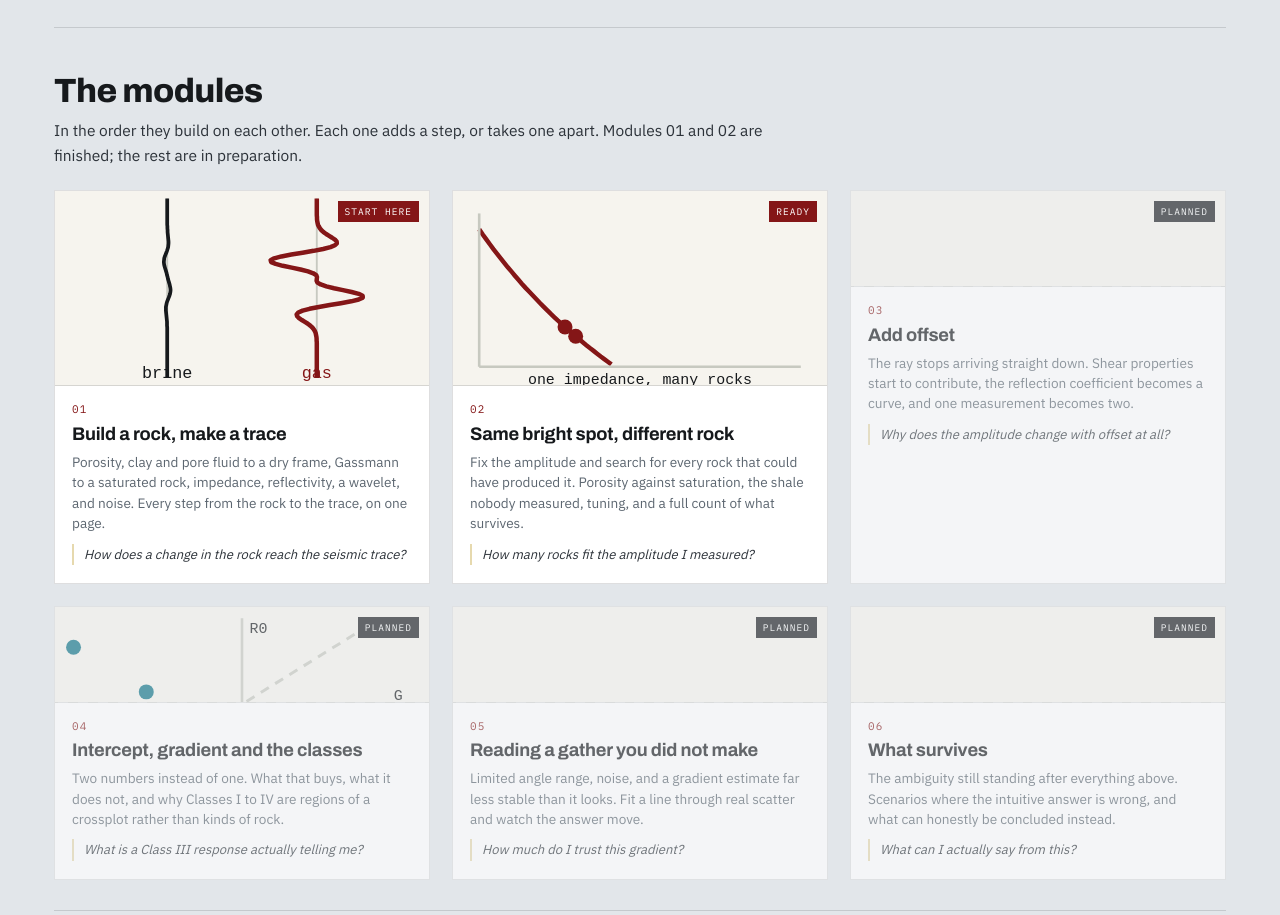
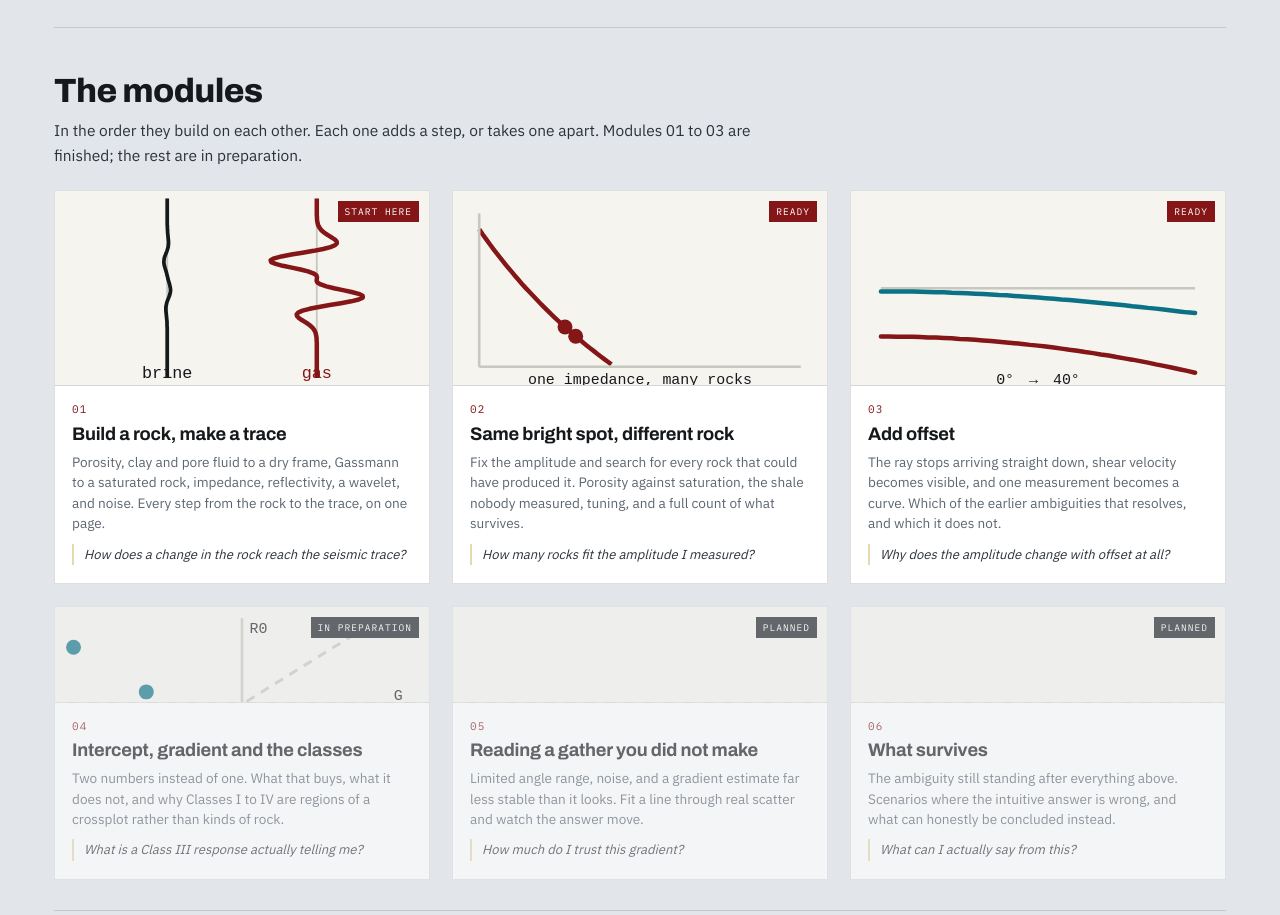
Before and after one commit to hbedle-subsurface/avo-basics, a plain HTML site: page index.html in a window 1280 px wide. Shown: the part 1093-2008 px from the top of the page. Drawn offline with Linux system fonts and the light colour scheme.

Commit message:
Update index.html

```diff
--- a/index.html
+++ b/index.html
@@ -71,7 +71,7 @@
     <div class="sec-head">
       <h2>The modules</h2>
       <p>In the order they build on each other. Each one adds a step, or takes one apart.
-        Modules 01 and 02 are finished; the rest are in preparation.</p>
+        Modules 01 to 03 are finished; the rest are in preparation.</p>
     </div>
 
     <div class="card-grid">
@@ -98,15 +98,15 @@
         <span class="flag next">Ready</span>
       </a>
 
-      <a class="card planned" href="#">
+      <a class="card" href="modules/add-offset.html">
         <div class="thumb"><svg viewBox="0 0 200 104" xmlns="http://www.w3.org/2000/svg" aria-hidden="true" preserveAspectRatio="xMidYMid meet"><rect width="200" height="104" fill="#F6F4EE"/><line x1="16" y1="52" x2="184" y2="52" stroke="#C7C9C0" stroke-width="1.4"/><path d="M16 77.8 L20.2 77.8 L24.4 77.9 L28.6 77.9 L32.8 78 L37 78.1 L41.2 78.3 L45.4 78.4 L49.6 78.6 L53.8 78.8 L58 79.1 L62.2 79.3 L66.4 79.6 L70.6 79.9 L74.8 80.2 L79 80.6 L83.2 81 L87.4 81.4 L91.6 81.8 L95.8 82.3 L100 82.7 L104.2 83.2 L108.4 83.7 L112.6 84.3 L116.8 84.9 L121 85.4 L125.2 86.1 L129.4 86.7 L133.6 87.4 L137.8 88 L142 88.8 L146.2 89.5 L150.4 90.2 L154.6 91 L158.8 91.8 L163 92.7 L167.2 93.5 L171.4 94.4 L175.6 95.3 L179.8 96.2 L184 97.2" fill="none" stroke="#841617" stroke-width="2.4" stroke-linecap="round"/><path d="M16 53.7 L20.2 53.7 L24.4 53.7 L28.6 53.8 L32.8 53.8 L37 53.9 L41.2 54 L45.4 54.1 L49.6 54.2 L53.8 54.4 L58 54.5 L62.2 54.7 L66.4 54.9 L70.6 55.1 L74.8 55.3 L79 55.6 L83.2 55.8 L87.4 56.1 L91.6 56.4 L95.8 56.7 L100 57 L104.2 57.3 L108.4 57.6 L112.6 58 L116.8 58.3 L121 58.7 L125.2 59.1 L129.4 59.5 L133.6 59.9 L137.8 60.3 L142 60.7 L146.2 61.1 L150.4 61.6 L154.6 62 L158.8 62.5 L163 62.9 L167.2 63.4 L171.4 63.9 L175.6 64.4 L179.8 64.9 L184 65.3" fill="none" stroke="#0B7285" stroke-width="2.4" stroke-linecap="round"/><text x="100" y="103" font-family="monospace" font-size="8" fill="#16191C" text-anchor="middle">0°　→　40°</text></svg></div>
         <div class="card-body">
           <div class="card-no">03</div>
           <h3>Add offset</h3>
-          <p>The ray stops arriving straight down. Shear properties start to contribute, the reflection coefficient becomes a curve, and one measurement becomes two.</p>
+          <p>The ray stops arriving straight down, shear velocity becomes visible, and one measurement becomes a curve. Which of the earlier ambiguities that resolves, and which it does not.</p>
           <div class="q">Why does the amplitude change with offset at all?</div>
         </div>
-        <span class="flag">Planned</span>
+        <span class="flag next">Ready</span>
       </a>
 
       <a class="card planned" href="#">
@@ -117,7 +117,7 @@
           <p>Two numbers instead of one. What that buys, what it does not, and why Classes I to IV are regions of a crossplot rather than kinds of rock.</p>
           <div class="q">What is a Class III response actually telling me?</div>
         </div>
-        <span class="flag">Planned</span>
+        <span class="flag">In preparation</span>
       </a>
 
       <a class="card planned" href="#">
```
